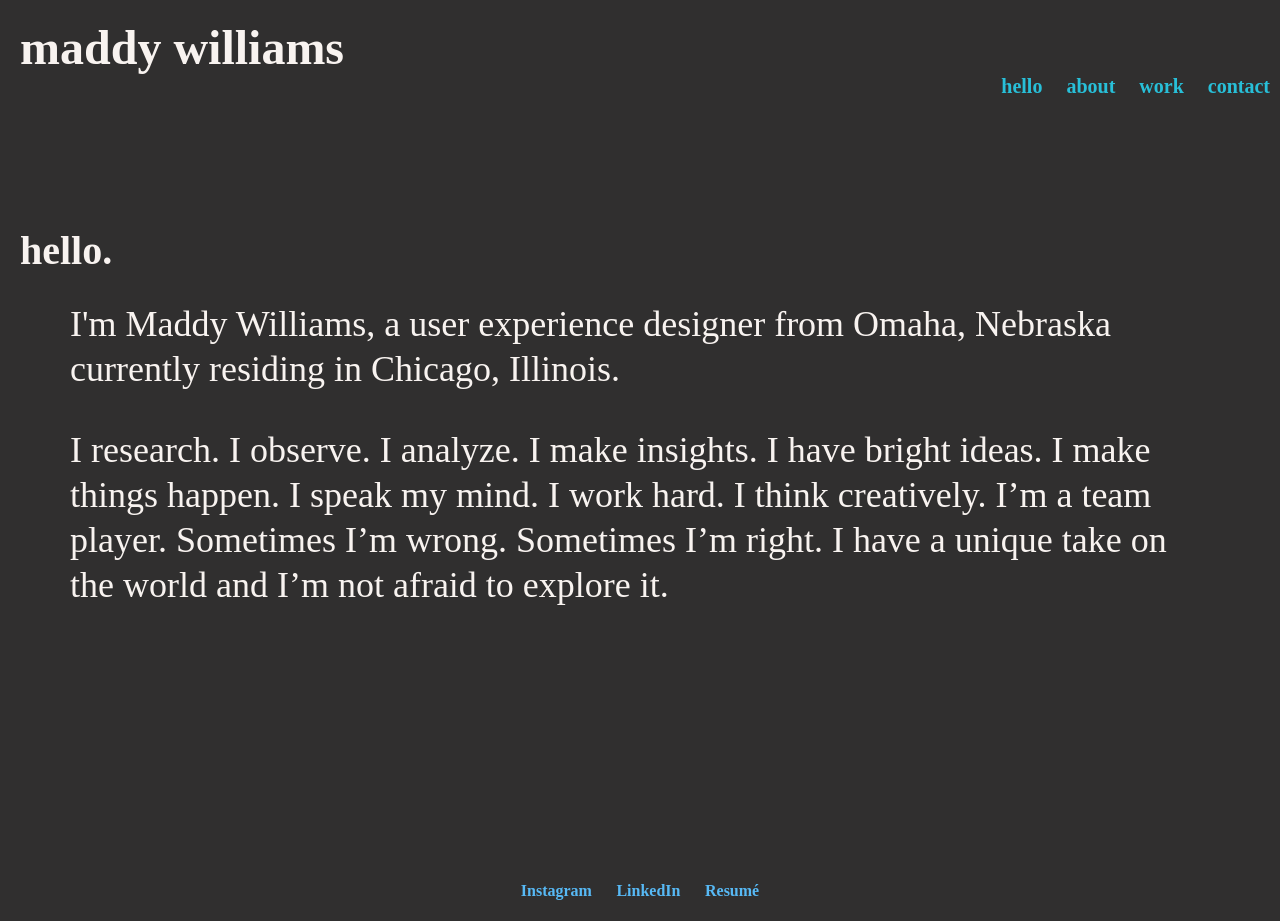
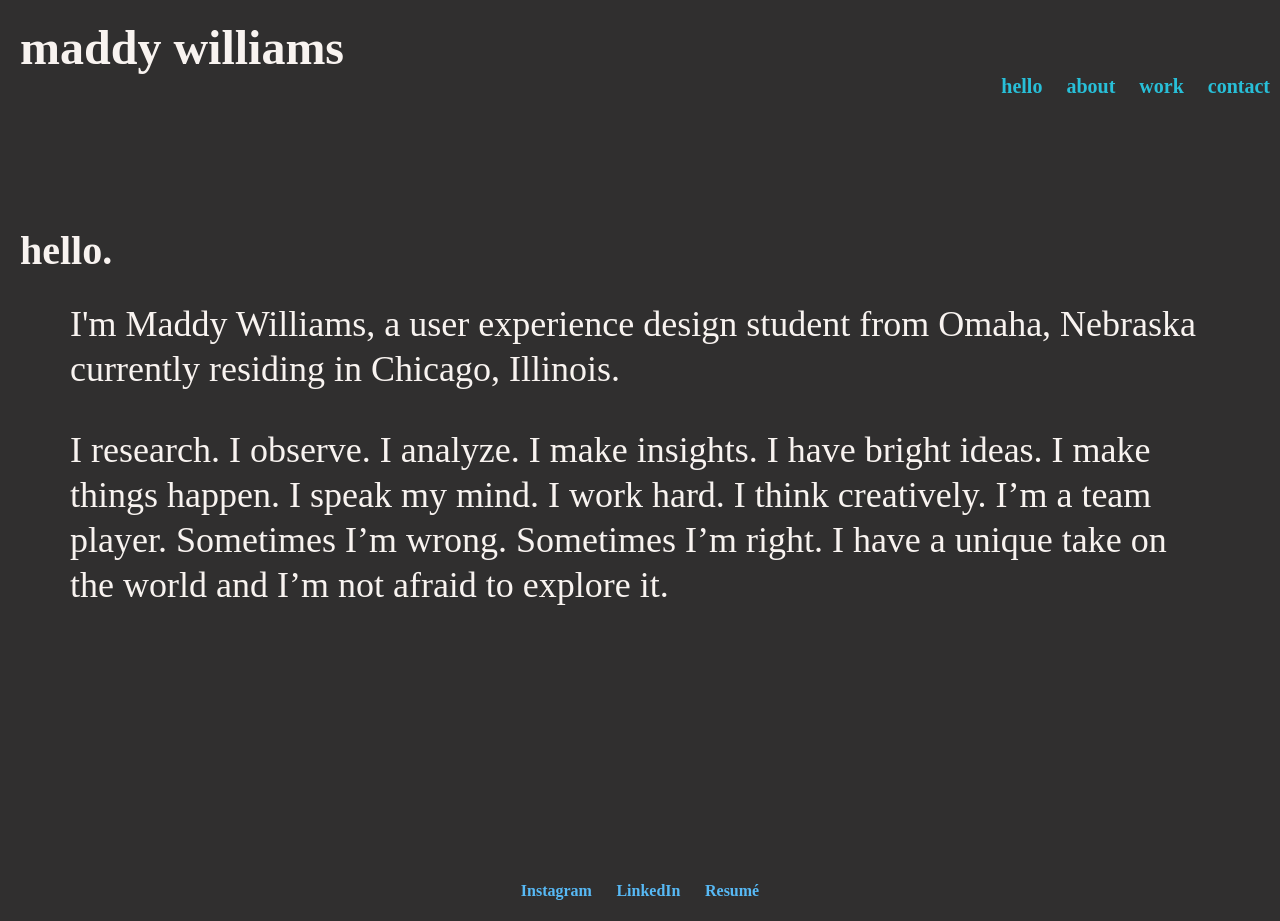
Before and after one commit to maddyj315/maddyj315.github.io, a plain HTML site: page index.html in a window 1280 px wide. Drawn offline with Linux system fonts and the light colour scheme; a web font is replaced by a local one.

Commit message:
Update index.html

```diff
--- a/index.html
+++ b/index.html
@@ -29,7 +29,7 @@
         <article>
         <h3 class="hello">hello.</h3>
 
-        <p class="phello"> I'm Maddy Williams, a user experience designer from Omaha, Nebraska currently residing in Chicago, Illinois. </p>
+        <p class="phello"> I'm Maddy Williams, a user experience design student from Omaha, Nebraska currently residing in Chicago, Illinois. </p>
 
 
 
```
